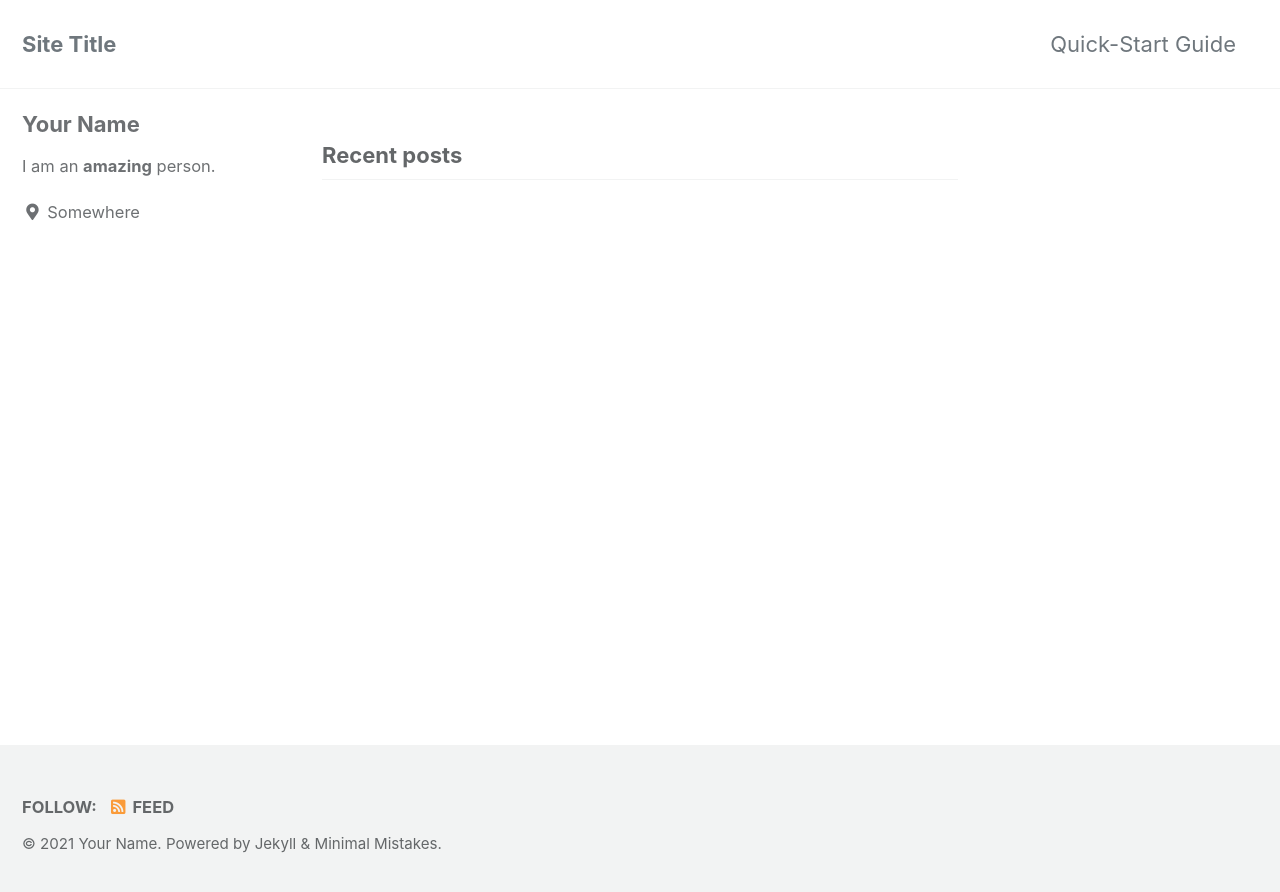
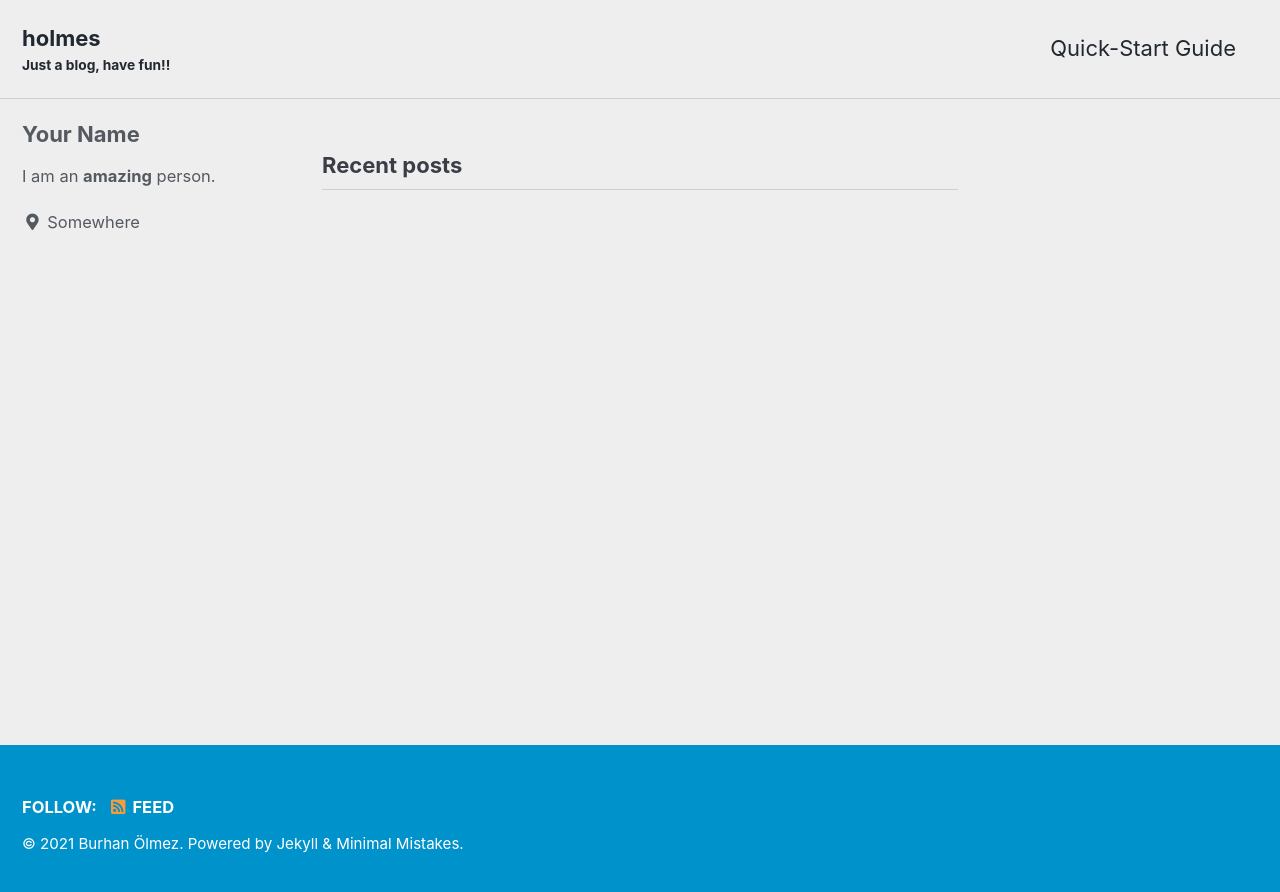
Before and after one commit to olmez/olmez.github.io, a Jekyll site: the page built from index.html, in a window 1280 px wide. Shown: the top 892 px of the page. Built offline with Jekyll 4.4.1, drawn with Linux system fonts in a browser that asks for light colours; cached includes are drawn as plain includes; the list of posts is cut into pages by our own code.

Commit message:
_config configurations

```diff
--- a/_config.yml
+++ b/_config.yml
@@ -12,16 +12,16 @@
 
 # theme                  : "minimal-mistakes-jekyll"
 # remote_theme           : "mmistakes/minimal-mistakes"
-minimal_mistakes_skin    : "default" # "air", "aqua", "contrast", "dark", "dirt", "neon", "mint", "plum", "sunrise"
+minimal_mistakes_skin    : "air" # "air", "aqua", "contrast", "dark", "dirt", "neon", "mint", "plum", "sunrise"
 
 # Site Settings
 locale                   : "en-US"
-title                    : "Site Title"
+title                    : "holmes"
 title_separator          : "-"
-subtitle                 : # site tagline that appears below site title in masthead
-name                     : "Your Name"
-description              : "An amazing website."
-url                      : # the base hostname & protocol for your site e.g. "https://mmistakes.github.io"
+subtitle                 : "Just a blog, have fun!!"
+name                     : "Burhan Ölmez"
+description              : "Have Fun!!!"
+url                      : # the base hostname & protocol for your site e.g. "https://olmez.github.io"
 baseurl                  : # the subpath of your site, e.g. "/blog"
 repository               : # GitHub username/repo-name e.g. "mmistakes/minimal-mistakes"
 teaser                   : # path of fallback teaser image, e.g. "/assets/images/500x300.png"
```
